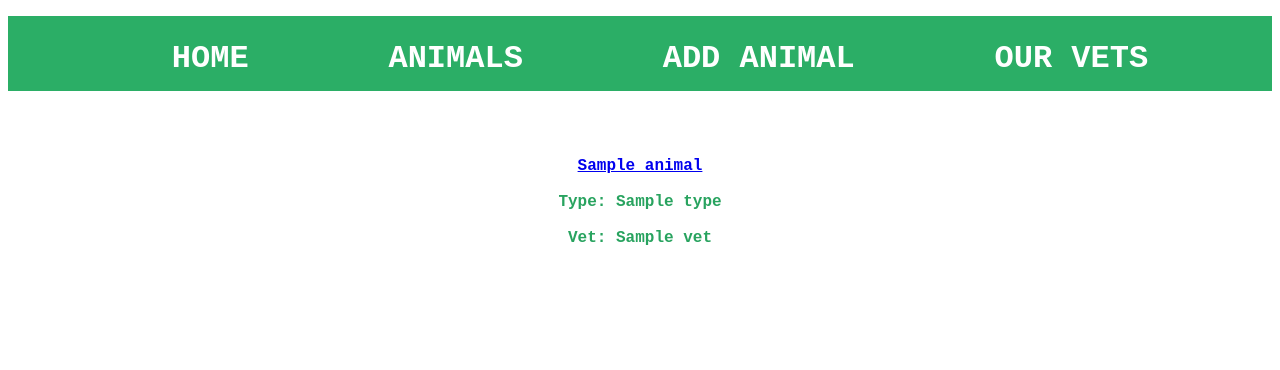
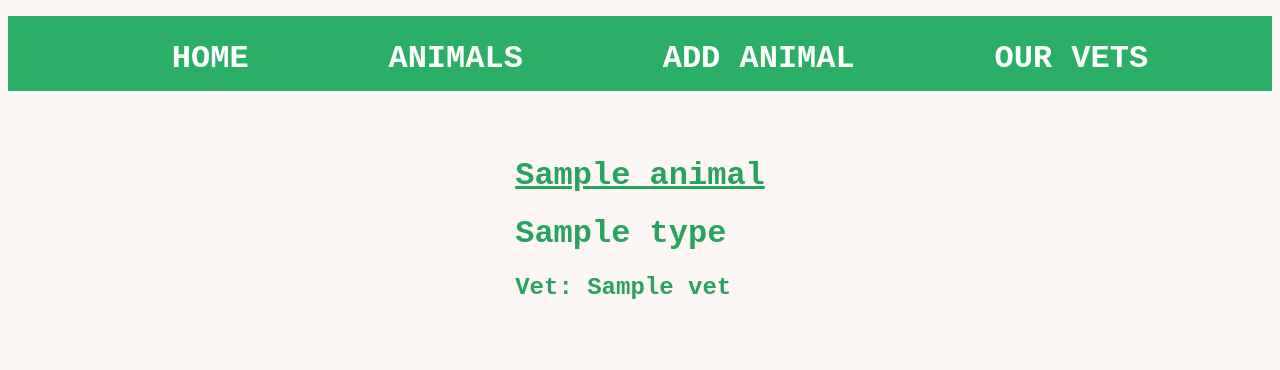
Before and after one commit to kcaj21/Python_Project_Vet_v2, a Flask app: page /animals in a window 1280 px wide. Shown: the top 370 px of the page. Run offline with Flask 3, Linux system fonts and the light colour scheme; a database or web service that is not in the repository returns one stand-in record (values such as "Sample title"); some libraries are stand-ins or nearby versions.

Commit message:
almost done styling animals page

```diff
--- a/static/style.css
+++ b/static/style.css
@@ -1,4 +1,6 @@
-/* * {background-color: #FCF6F5;} */
+body {
+    background-color: #FCF6F5;
+}
 
 @font-face {
     font-family: 'Urban Decay';
@@ -49,5 +51,12 @@
     font-family: 'Courier New', Courier, monospace;
     font-weight: 800;
     color: #28a35f;
-    text-align: center;
+    display: flex;
+    flex-wrap: wrap;
+    justify-content: center;
 }
+
+.animal a {
+    color: #28a35f;
+    font-size: 32px
+}
--- a/templates/animals/index.html
+++ b/templates/animals/index.html
@@ -8,20 +8,9 @@
     <div class="animal">
 
             <a href="/animals/{{animal.id}}">{{animal.name}}</a>
+            <h1>{{animal.type}}</h1>
+            <h2>Vet: {{animal.vet.name}}</h2>
     </div>
-
-    <br>
-
-    <div class="type">Type:
-        {{animal.type}}
-    </div>
-
-    <br>
-
-    <div class="Vet">Vet:
-        {{animal.vet.name}}
-    </div>
-    <br>
 </div>
 
 {% endfor %}
```
